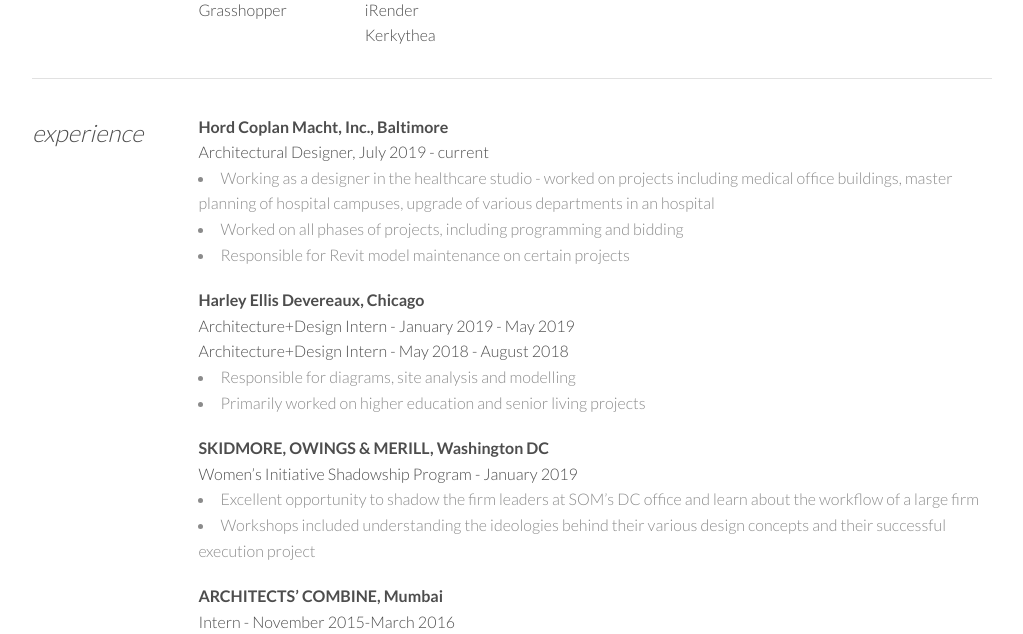
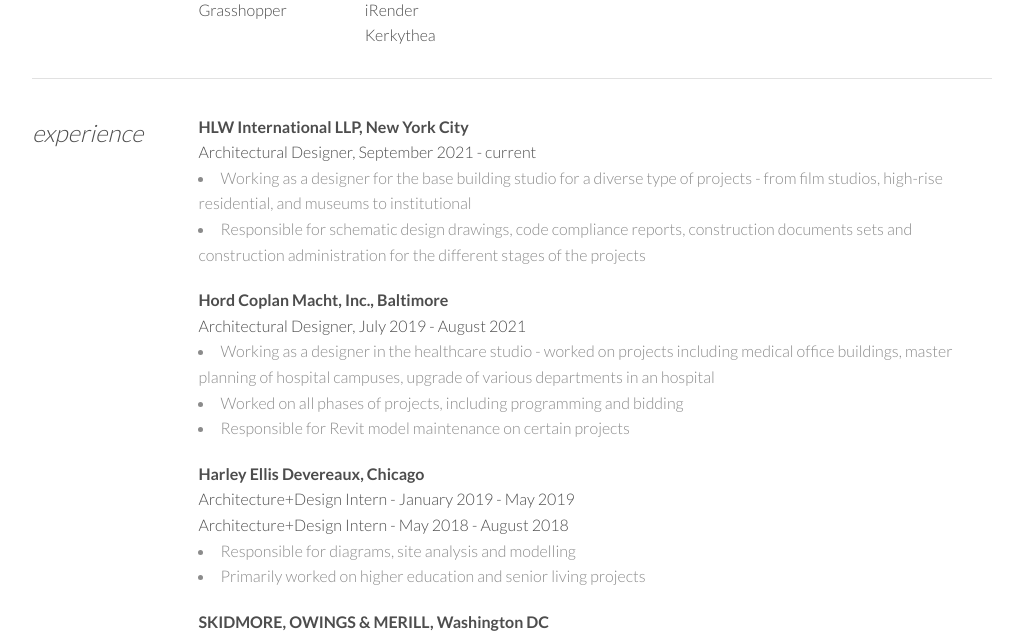
Before and after one commit to srushtinehete/srushtinehete.github.io, a plain HTML site: page cv/index.html in a window 1280 px wide. Shown: the part 773-1407 px from the top of the page, without its empty margins (128-1151 px from the left). Drawn offline with Linux system fonts and the light colour scheme.

Commit message:
Updated CV

```diff
--- a/cv/index.html
+++ b/cv/index.html
@@ -106,10 +106,22 @@
             <div class="two columns header">experience</div>
             <div class="ten columns">
                 <div class="content">
+                    <span class="title">HLW International LLP, New York City</span><br>
+                    <span class="subtitle">Architectural Designer, September 2021 - current</span>
+                    <ul>
+                        <li>Working as a designer for the base building studio for a diverse type of projects - from
+                            film studios, high-rise residential, and museums to institutional</li>
+                        <li>Responsible for schematic design drawings, code compliance reports, construction documents
+                            sets and construction administration for the different stages of the projects</li>
+                    </ul>
+                </div>
+                <div class="content">
                     <span class="title">Hord Coplan Macht, Inc., Baltimore</span><br>
-                    <span class="subtitle">Architectural Designer, July 2019 - current</span>
+                    <span class="subtitle">Architectural Designer, July 2019 - August 2021</span>
                     <ul>
-                        <li>Working as a designer in the healthcare studio - worked on projects including medical office buildings, master planning of hospital campuses, upgrade of various departments in an hospital</li>
+                        <li>Working as a designer in the healthcare studio - worked on projects including medical office
+                            buildings, master planning of hospital campuses, upgrade of various departments in an
+                            hospital</li>
                         <li>Worked on all phases of projects, including programming and bidding</li>
                         <li>Responsible for Revit model maintenance on certain projects</li>
                     </ul>
```
